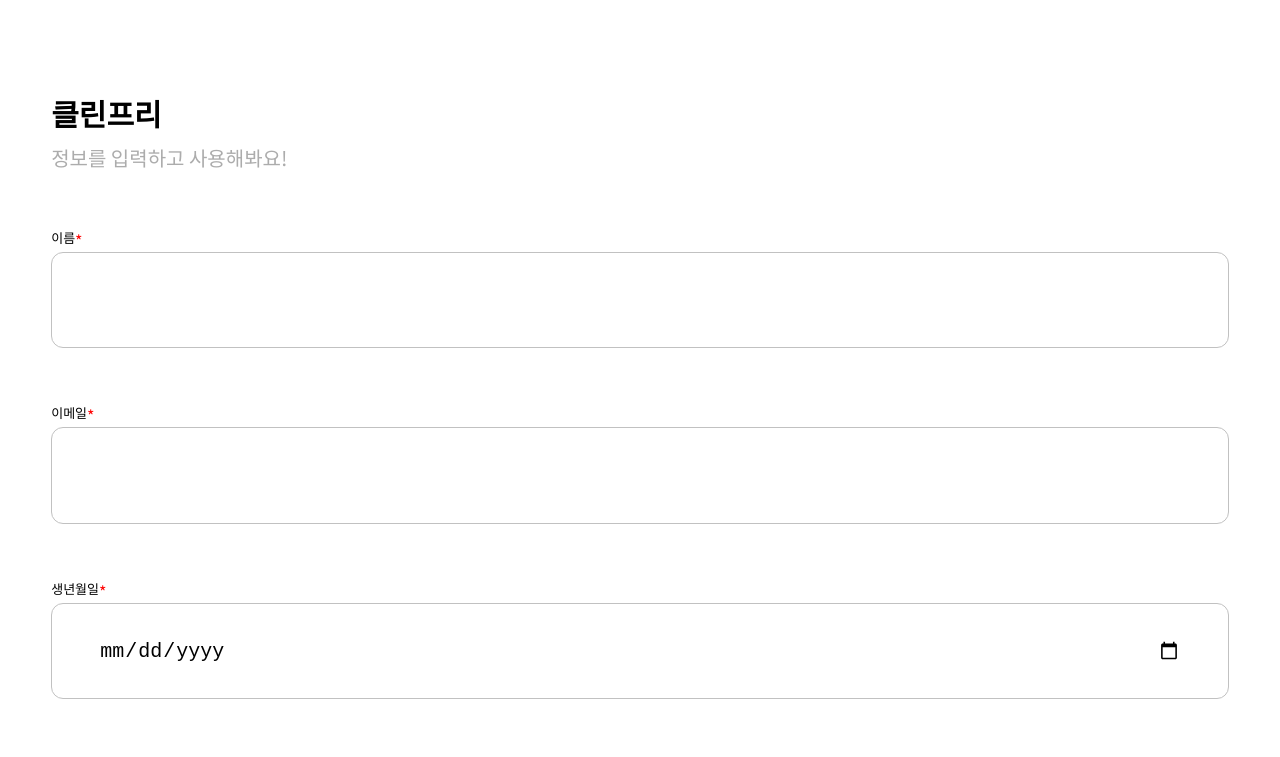
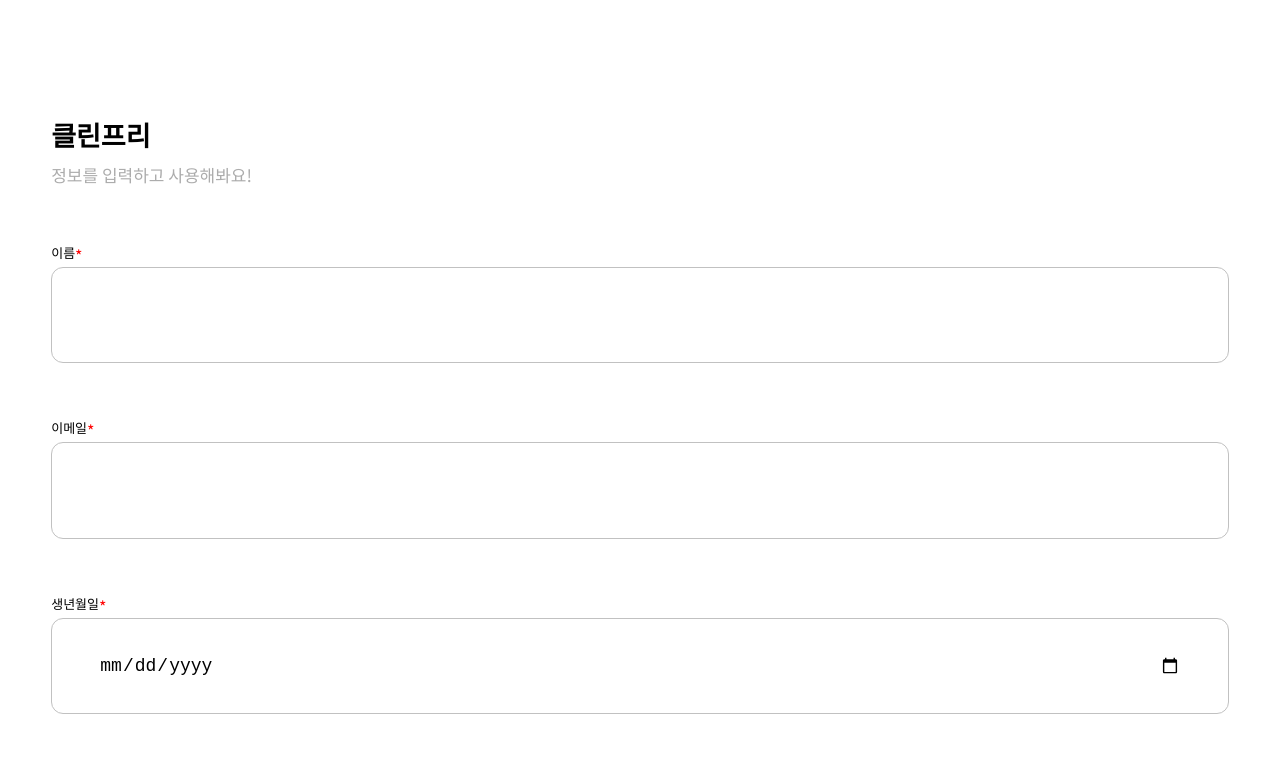
Before and after one commit to choparkjeong/CleanFree_FE, a Next.js app: page /join in a window 1280 px wide. Shown: the top 757 px of the page. Built offline with nearby package versions, Linux system fonts and the light colour scheme; no server answers.

Commit message:
feat: 폰트 사이즈 변경 및 크로스브라우징 이슈 해결

```diff
--- a/src/styles/pages/sign.module.scss
+++ b/src/styles/pages/sign.module.scss
@@ -33,6 +33,7 @@
   border: none;
   padding-top: 2vh;
   padding-bottom: 2vh;
+  color: black;
 }
 
 /*@@@@@@@@@@@@@@@@@@@로그인@@@@@@@@@@@@@@@@@@@*/
@@ -41,13 +42,13 @@
 }
 
 .join-title1 {
-  font-size: 30px;
+  font-size: 27px;
   font-weight: bold;
-  margin-top: 5vh;
+  margin-top: 8vh;
 }
 
 .join-title2 {
-  font-size: 20px;
+  font-size: 17px;
   margin-top: 1vh;
   color: #acacac;
 }
@@ -60,7 +61,14 @@
   padding: 4%;
   border-radius: 12px;
   border: 1px solid rgb(193, 193, 193);
-  font-size: 20px;
+  font-size: 18px;
+}
+
+input[type="date"] {
+  -webkit-appearance: textfield;
+}
+input[type="date"]::-webkit-search-decoration {
+  -webkit-appearance: none;
 }
 
 .gender-options {
@@ -98,4 +106,5 @@
   background-color: rgb(42, 237, 217);
   color: white;
   transition: background-color 0.3s;
+  font-size: 18px;
 }
```
